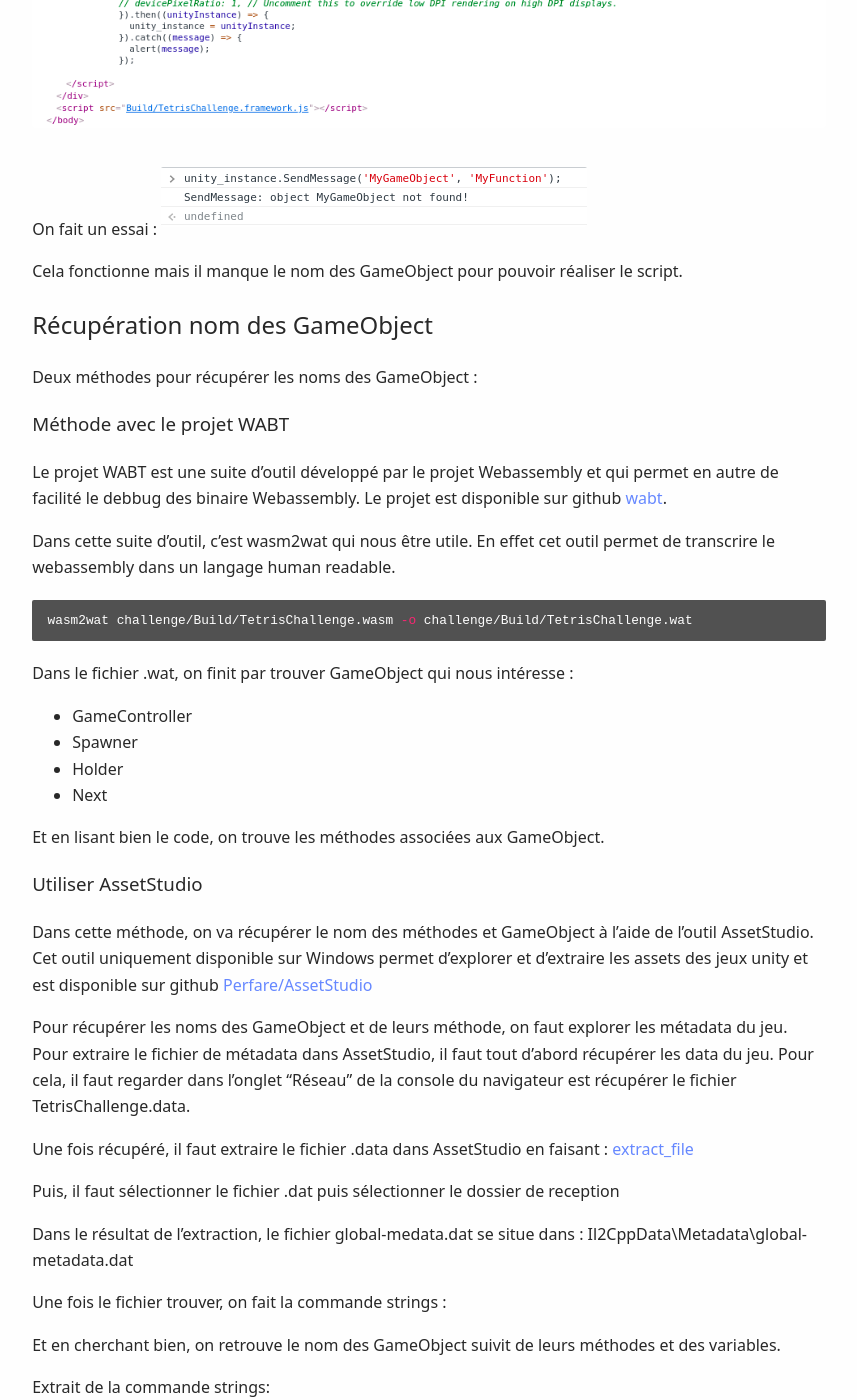
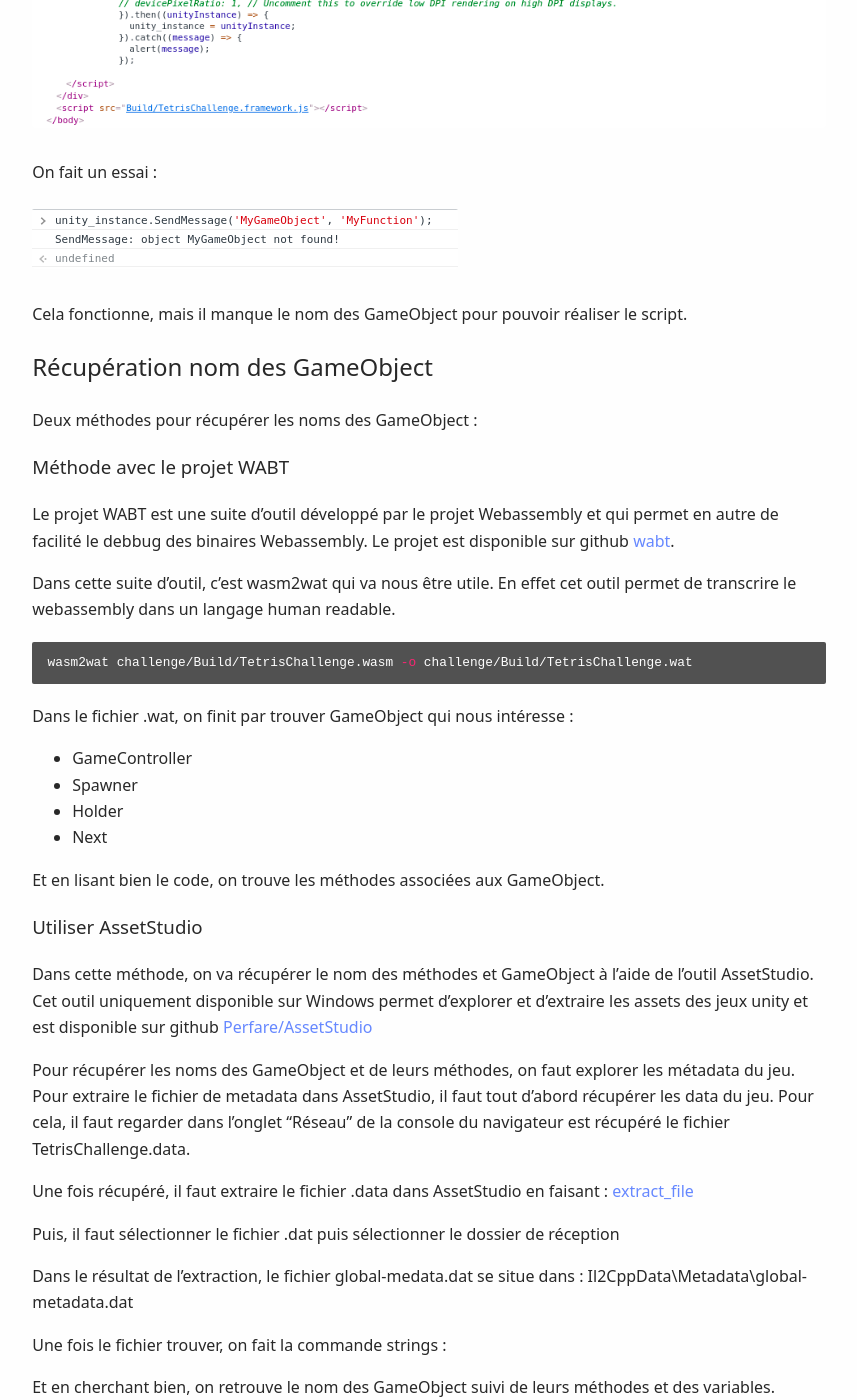
Before and after one commit to Keclem/keclem.github.io, a Jekyll site: the page built from _posts/2021-10-17-write-up-tetris-sthack-2021.md, in a window 1280 px wide and 1400 px high, scrolled down 3107 px. Shown: the whole window, without its empty margins (211-1068 px from the left). Built offline with Jekyll 4.4.1, drawn with Linux system fonts in a browser that asks for light colours; our own code applies the rules of GitHub Pages for plain Markdown files; some of the changed text lies outside the part shown.

Commit message:
Article tetris sthack 2021 - Correction des fautes

```diff
--- a/_posts/2021-10-17-write-up-tetris-sthack-2021.md
+++ b/_posts/2021-10-17-write-up-tetris-sthack-2021.md
@@ -49,23 +49,24 @@ unityInstance.SendMessage('MyGameObject', 'MyFunction', 5);
 unityInstance.SendMessage('MyGameObject', 'MyFunction', 'MyString');
 {% endhighlight %}
 
-Attention, seule les méthodes publiques sont utilisable !
+Attention, seules les méthodes publiques sont utilisables !
 
 Reste à savoir si le jeu expose la variable "unityInstance". On cherche dans le code HTML et on trouve une balise <script></script> dans laquelle est déclarée la variable unity_instance.
 ![unity_instance_variable](/assets/images/sthack_2021_tetris/unity_instance_variable.png)
 
 On fait un essai :
+
 ![unity_instance_test](/assets/images/sthack_2021_tetris/unity_instance_test.png)
 
-Cela fonctionne mais il manque le nom des GameObject pour pouvoir réaliser le script.
+Cela fonctionne, mais il manque le nom des GameObject pour pouvoir réaliser le script.
 
 ## Récupération nom des GameObject
 Deux méthodes pour récupérer les noms des GameObject :
 ### Méthode avec le projet WABT
-Le projet WABT est une suite d'outil développé par le projet Webassembly et qui permet en autre de facilité le debbug des binaire Webassembly.
+Le projet WABT est une suite d'outil développé par le projet Webassembly et qui permet en autre de facilité le debbug des binaires Webassembly.
 Le projet est disponible sur github [wabt](https://github.com/WebAssembly/wabt "Le github du projet WABT").
 
-Dans cette suite d'outil, c'est wasm2wat qui nous être utile. En effet cet outil permet de transcrire le webassembly dans un langage human readable.
+Dans cette suite d'outil, c'est wasm2wat qui va nous être utile. En effet cet outil permet de transcrire le webassembly dans un langage human readable.
 {% highlight bash %}
 wasm2wat challenge/Build/TetrisChallenge.wasm -o challenge/Build/TetrisChallenge.wat
 {% endhighlight %}
@@ -81,20 +82,20 @@ Et en lisant bien le code, on trouve les méthodes associées aux GameObject.
 Dans cette méthode, on va récupérer le nom des méthodes et GameObject à l'aide de l'outil AssetStudio.
 Cet outil uniquement disponible sur Windows permet d'explorer et d'extraire les assets des jeux unity et est disponible sur github [Perfare/AssetStudio](https://github.com/Perfare/AssetStudio "Github assetStudio")
 
-Pour récupérer les noms des GameObject et de leurs méthode, on faut explorer les métadata du jeu.
-Pour extraire le fichier de métadata dans AssetStudio, il faut tout d'abord récupérer les data du jeu.
-Pour cela, il faut regarder dans l'onglet "Réseau" de la console du navigateur est récupérer le fichier TetrisChallenge.data.
+Pour récupérer les noms des GameObject et de leurs méthodes, on faut explorer les métadata du jeu.
+Pour extraire le fichier de metadata dans AssetStudio, il faut tout d'abord récupérer les data du jeu.
+Pour cela, il faut regarder dans l'onglet "Réseau" de la console du navigateur est récupéré le fichier TetrisChallenge.data.
 
 Une fois récupéré, il faut extraire le fichier .data dans AssetStudio en faisant :
 [extract_file](/assets/images/sthack_2021_tetris/asset_studio_extract_file.PNG)
 
-Puis, il faut sélectionner le fichier .dat puis sélectionner le dossier de reception
+Puis, il faut sélectionner le fichier .dat puis sélectionner le dossier de réception
 
 Dans le résultat de l'extraction, le fichier global-medata.dat se situe dans : Il2CppData\Metadata\global-metadata.dat
 
 Une fois le fichier trouver, on fait la commande strings :
 
-Et en cherchant bien, on retrouve le nom des GameObject suivit de leurs méthodes et des variables.
+Et en cherchant bien, on retrouve le nom des GameObject suivi de leurs méthodes et des variables.
 
 Extrait de la commande strings:
 {% highlight bash %}
```
Also changed, not shown: other parts of _posts/2021-10-17-write-up-tetris-sthack-2021.md (+18 -17 lines).
